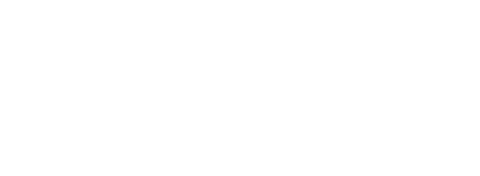
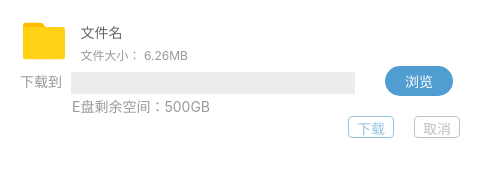
Before and after one commit to CannedFish/agent-electron, an Electron app: page sections/main-window/download-window.html in a window 480 px wide. Drawn offline with Linux system fonts and the light colour scheme; no server answers.

Commit message:
download dialog OK

```diff
--- a/assets/css/download-win.css
+++ b/assets/css/download-win.css
@@ -4,3 +4,121 @@
   background: #FFF;
   padding: 20px;
 }
+
+.content-header {
+  width: 100%;
+  height: 46px;
+  line-height: 46px;
+  vertical-align: middle;
+}
+
+.content-header .file-icon {
+  width: 48px;
+  height: 42px;
+}
+
+.content-header .file-info {
+  margin-left: 8px;
+  display: inline-block;
+}
+
+.content-header .file-info .file-name {
+  font-size: 14px;
+  color: #666;
+  line-height: 20px;
+  vertical-align: middle;
+}
+
+.content-header .file-info .file-size {
+  margin-top: 4px;
+  font-size: 12px;
+  color: #999;
+  line-height: 17px;
+  vertical-align: middle;
+}
+
+.content-body {
+  width: 100%;
+}
+
+.content-body .row1 {
+  width: 100%;
+  height: 30px;
+  line-height: 30px;
+  vertical-align: middle;
+  font-size: 14px;
+  color: #999;
+}
+
+.content-body .row1 .download-path {
+  margin-left: 5px;
+  width: 280px;
+  height: 20px;
+  background: #EDEDED;
+  font-size: 12px;
+  color: #999;
+  border: none;
+  text-overflow: ellipsis;
+}
+
+.content-body .row1 .path-btn {
+  margin-left: 30px;
+  width: 68px;
+  height: 30px;
+  border-radius: 24px;
+  background: #509ED1;
+  font-size: 14px;
+  color: #FFF;
+  border: none;
+  outline: none;
+}
+.content-body .row1 .path-btn:active {
+  text-shadow: 0 0 0.2em #FFF, -0 -0 0.2em #FFF;
+  width: 66px;
+  height: 28px;
+}
+
+.content-body .row2 {
+  width: 100%;
+  height: 20px;
+  line-height: 20px;
+  vertical-align: middle;
+}
+
+.content-body .row2 .space-info {
+  margin-left: 52px;
+  font-size: 14px;
+  color: #999;
+}
+
+.content-footer {
+  width: 100%;
+  height: 24px;
+}
+
+.content-footer .btn {
+  float: right;
+  width: 46px;
+  height: 22px;
+  border-radius: 4px;
+  opacity: 0.6;
+  font-size: 14px;
+  outline: none;
+  background: #FFF;
+}
+.content-footer .btn:active {
+  text-shadow: 0 0 0.2em #FFF, -0 -0 0.2em #FFF;
+  width: 44px;
+  height: 20px;
+}
+
+.content-footer .btn.download-btn {
+  border: 1px solid #509ED1;
+  color: #509ED1;
+}
+
+.content-footer .btn.cancel-btn {
+  border: 1px solid #999;
+  color: #999;
+  margin-left: 20px;
+}
--- a/renderer-process/main-window/download-window.js
+++ b/renderer-process/main-window/download-window.js
@@ -1 +1,24 @@
 const ipc = require('electron').ipcRenderer
+
+const pathBtn = document.getElementById('path-btn')
+const downloadBtn = document.getElementById('download-btn')
+const cancelBtn = document.getElementById('cancel-btn')
+
+const downloadPath = document.getElementById('download-path')
+
+pathBtn.addEventListener('click', (evt) => {
+  ipc.send('download-path')
+})
+
+downloadBtn.addEventListener('click', (evt) => {
+})
+
+cancelBtn.addEventListener('click', (evt) => {
+  ipc.send('download-cancel')
+})
+
+ipc.on('download-path-reply', (evt, path) => {
+  console.log(path)
+  downloadPath.value = path
+  downloadPath.title = path
+})
--- a/sections/main-window/download-window.html
+++ b/sections/main-window/download-window.html
@@ -8,6 +8,33 @@
 </head>
 <body>
   <div id="download-modal" class="download-body">
+    <div class="content-header">
+      <span>
+        <svg class="icon file-icon"><use xlink:href="#icon-wenjianjia"></use></svg>
+      </span>
+      <span class="file-info">
+        <div class="file-name">文件名</div>
+        <div class="file-size">
+          文件大小：
+          <span id="file-size">6.26MB</span>
+        </div>
+      </span>
+    </div>
+    <div class="content-body">
+      <div class="row1">
+        下载到
+        <input id="download-path" type="text" class="download-path" disabled="disabled"><button id="path-btn" class="path-btn">浏览</button>
+      </div>
+      <div class="row2">
+        <span class="space-info">
+          <span id="disk-loc">E盘</span>剩余空间：<span id="space-free">500GB</span>
+        </span>
+      </div>
+    </div>
+    <div class="content-footer">
+      <button id="cancel-btn" class="btn cancel-btn">取消</button>
+      <button id="download-btn" class="btn download-btn">下载</button>
+    </div>
   </div>
 
   <script type="text/javascript">
```
Also changed, not shown: main-process/main-window/download-window.js (+11 -0 lines).
